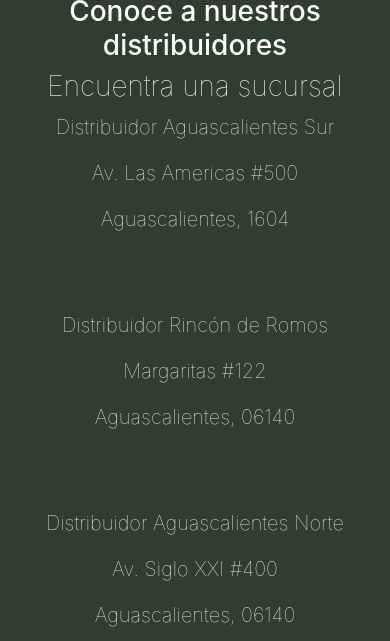
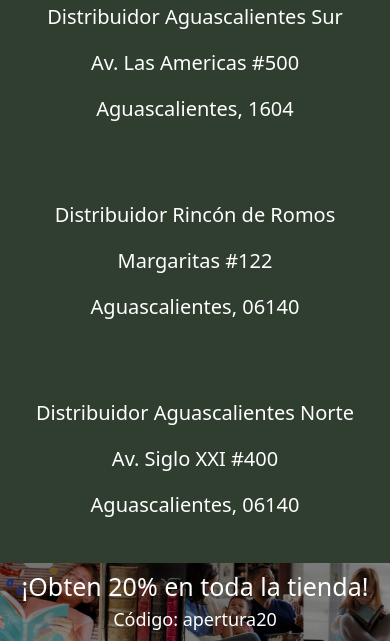
Before and after one commit to TINUSinc/TINUsBooks, a PHP site: page /sources/formularios/contactanos.php in a window 390 px wide; the page is wider, and only the part inside the window is pictured. Shown: the part 1085-1726 px from the top of that part. Run offline with PHP 8.4, Linux system fonts and the light colour scheme; some libraries are stand-ins or nearby versions.

Commit message:
Agregando responsive design a contactanos

```diff
--- a/css/forms.css
+++ b/css/forms.css
@@ -45,36 +73,119 @@ body{
     position: relative;
     overflow: hidden;
     width: 100%;
-    height: 300px;
     font-weight: lighter;
     text-align: center;
 }
 .descuento img{
     width: 100%;
-    height: 100%;
 }
 .descuento p{
     font-size: 20px;
     position: absolute;
     color: white;
     top: 30%;
-    left: 40%;
+    left: 0;
+	right: 0;
+	margin-left: auto;
+	margin-right: auto;
 }
 .descuento h2{
     font-size: 40px;
     position: absolute;
     color: white;
     top: 40%;
-    left: 30%;
+    left: 0;
+	right: 0;
+	margin-left: auto;
+	margin-right: auto;
     font-weight: lighter;
+    user-select: none;
 }
 .descuento h5{
     font-size: 20px;
     position: absolute;
     color: white;
     top: 70%;
-    left: 45%;
+    left: 0;
+	right: 0;
+	margin-left: auto;
+	margin-right: auto;
     font-weight: lighter;
+}
+.descuento h5::selection{
+    background-color: #86bd57;
+}
+@media (max-width: 1200px) {
+
+	#obtener{
+		transform: translateY(-50%);
+		-webkit-transform: translateY(-50%);
+		-moz-transform: translateY(-50%);
+		-ms-transform: translateY(-50%);
+		-o-transform: translateY(-50%);
+    }
+
+	#codigo{
+		transform: translateY(-80%);
+		-webkit-transform: translateY(-80%);
+		-moz-transform: translateY(-80%);
+		-ms-transform: translateY(-80%);
+		-o-transform: translateY(-80%);
+}
+}
+@media (max-width: 992px) {
+
+	#obtener{
+		transform: translateY(-60%);
+		-webkit-transform: translateY(-60%);
+		-moz-transform: translateY(-60%);
+		-ms-transform: translateY(-60%);
+		-o-transform: translateY(-60%);
+    }
+
+	#codigo{
+		transform: translateY(-70%);
+		-webkit-transform: translateY(-70%);
+		-moz-transform: translateY(-70%);
+		-ms-transform: translateY(-70%);
+		-o-transform: translateY(-70%);
+    }
+}
+@media (max-width: 768px) {
+	#obtener{
+		transform: translateY(-70%);
+		-webkit-transform: translateY(-70%);
+		-moz-transform: translateY(-70%);
+		-ms-transform: translateY(-70%);
+		-o-transform: translateY(-70%);
+}
+
+	#codigo{
+		transform: translateY(-60%);
+		-webkit-transform: translateY(-60%);
+		-moz-transform: translateY(-60%);
+		-ms-transform: translateY(-60%);
+		-o-transform: translateY(-60%);
+}
+}
+@media (max-width: 576px) {
+	#obtener{
+		font-size: 25px;
+		transform: translateY(-80%);
+		-webkit-transform: translateY(-80%);
+		-moz-transform: translateY(-80%);
+		-ms-transform: translateY(-80%);
+		-o-transform: translateY(-80%);
+}
+	#codigo{
+		font-size: 18px;
+		transform: translateY(-50%);
+		-webkit-transform: translateY(-50%);
+		-moz-transform: translateY(-50%);
+		-ms-transform: translateY(-50%);
+		-o-transform: translateY(-50%);
+}
+
 }
 /*terminan los estilos de la parte del cupon20*/
 
@@ -94,6 +205,7 @@ body{
     text-align: center;
     font-size: 20px;
     font-weight: lighter;
+    margin-bottom: 5vh;
 }
 
 .informacion p,h3,h2{
--- a/index.php
+++ b/index.php
@@ -384,7 +384,7 @@ const slideshow = new Slideshow(document.querySelector('.slideshow'));
 </section>
 <!-- Cuadro de texto e imagen  -->
 <section class="cuadro">
-	<img src="media/indexmedia/lector1.jpg" style="float:left; padding-right: 10px;" width="240" height="240" alt="Foto de Ejemplo"/>
+	<img src="media/indexmedia/lector1.jpg" style="float:left;" alt="Foto de Ejemplo"/>
 	<div id="cuadrotexto">
 		<h3> Nuestros origenes </h3>
 		<p> Nuestro nombre es TINU's Books y somos una tienda online que marca tendencias, ofreciendo productos de primer nivel y un servicio al cliente excepcional que los compradores podrán obtener desde la comodidad de su hogar. Somos un negocio compuesto por personas innovadoras que siempre miran a futuro. Tenemos el impulso y los medios para actualizar y mejorar constantemente la experiencia de tu compra en línea. </p>
--- a/sources/formularios/contactanos.php
+++ b/sources/formularios/contactanos.php
@@ -1,10 +1,10 @@
+<?php include('../header.php') ?>
 <!DOCTYPE html>
 <html lang="en">
 <head>
     <meta charset="UTF-8">
+	<meta name="viewport" content="width=device-width, initial-scale=1.0">
     <title>Contactanos</title>
-    <link href="//maxcdn.bootstrapcdn.com/bootstrap/4.1.1/css/bootstrap.min.css" rel="stylesheet" id="bootstrap-css">
-    <script src="//maxcdn.bootstrapcdn.com/bootstrap/4.1.1/js/bootstrap.min.js"></script>
     <script src="//cdnjs.cloudflare.com/ajax/libs/jquery/3.2.1/jquery.min.js"></script>
     <link rel="stylesheet" href="../../css/forms.css">
 
@@ -78,8 +73,8 @@
 <section class="descuento">
     <img class="zoom" src="../../media/indexmedia/linear.jpg" alt="">
 
-    <h2>¡Obten 20% en toda la tienda!</h2>
-    <h5>Código: apertura20</h5>
+    <h2 id="obtener">¡Obten 20% en toda la tienda!</h2>
+    <h5 id="codigo" >Código: apertura20</h5>
 </section>
 
 <!-- Mapa -->
```
Also changed, not shown: other parts of css/forms.css (+39 -11 lines), other parts of sources/formularios/contactanos.php (+17 -22 lines), css/estilos.css (+12 -4 lines). Lines whose indentation alone changed are shown as unchanged.
